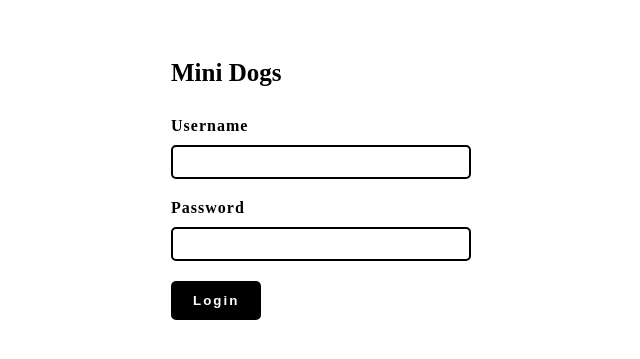
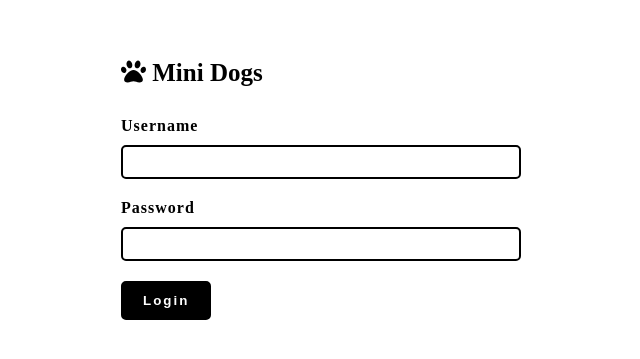
Before and after one commit to EdsonYogi/mini-dogs, a React (Create React App) app: page / in a window 1280 px wide. Shown: the part 211-570 px from the top of the page, without its empty margins (319-959 px from the left). Built offline with nearby package versions, Linux system fonts and the light colour scheme.

Commit message:
adicionado fotos

```diff
--- a/package.json
+++ b/package.json
@@ -3,6 +3,9 @@
   "version": "0.1.0",
   "private": true,
   "dependencies": {
+    "@fortawesome/fontawesome-svg-core": "^1.2.34",
+    "@fortawesome/free-solid-svg-icons": "^5.15.2",
+    "@fortawesome/react-fontawesome": "^0.1.14",
     "@reduxjs/toolkit": "^1.5.0",
     "@testing-library/jest-dom": "^5.11.4",
     "@testing-library/react": "^11.1.0",
--- a/src/App.js
+++ b/src/App.js
@@ -1,6 +1,10 @@
 import React from "react";
 import Main from "./main/";
 import GlobalStyle from "./GlobalStyle";
+import { library } from "@fortawesome/fontawesome-svg-core";
+import { faEye, faPaw } from "@fortawesome/free-solid-svg-icons";
+
+library.add(faEye, faPaw);
 
 function App() {
   return (
--- a/src/components/LoginForm/style.js
+++ b/src/components/LoginForm/style.js
@@ -1,8 +1,6 @@
 import styled from "styled-components";
 
 export const Login = styled.section`
-  width: 300px;
-
   label {
     display: block;
     margin-bottom: 10px;
--- /dev/null
+++ b/src/components/Photo/index.jsx
@@ -0,0 +1,19 @@
+import React from "react";
+import { FontAwesomeIcon } from "@fortawesome/react-fontawesome";
+import { Content, Image, Info, Name, Views } from "./style";
+
+const Photos = ({ src, name, views }) => {
+  return (
+    <Content>
+      <Image src={src} alt={name} />
+      <Info>
+        <Name>{name}</Name>
+        <Views>
+          <FontAwesomeIcon icon="eye" /> {views}
+        </Views>
+      </Info>
+    </Content>
+  );
+};
+
+export default Photos;
--- /dev/null
+++ b/src/components/Photo/style.js
@@ -0,0 +1,39 @@
+import styled from "styled-components";
+
+export const Content = styled.li`
+  display: flex;
+  cursor: pointer;
+  margin-bottom: 10px;
+`;
+
+export const Image = styled.img`
+  display: block;
+  width: 75px;
+  height: 75px;
+  border-radius: 5px 0 0 5px;
+`;
+
+export const Info = styled.div`
+  display: flex;
+  align-items: center;
+  justify-content: space-between;
+  width: 100%;
+  background-color: rgba(0, 0, 0, 0.25);
+  border-radius: 0 5px 5px 0;
+  padding: 0 20px;
+  transition-duration: 0.5s;
+
+  &:hover {
+    background-color: rgba(0, 0, 0, 0.5);
+  }
+`;
+
+export const Name = styled.span`
+  font-size: 25px;
+  font-weight: bold;
+  letter-spacing: 1px;
+`;
+
+export const Views = styled.span`
+  color: black;
+`;
--- a/src/main/index.jsx
+++ b/src/main/index.jsx
@@ -1,8 +1,11 @@
-import React, { useState } from "react";
+import React, { useState, useEffect } from "react";
 import { Content, Title } from "./style";
+import { FontAwesomeIcon } from "@fortawesome/react-fontawesome";
 import { useDispatch, useSelector } from "react-redux";
 import LoginForm from "../components/LoginForm";
+import Photo from "../components/Photo";
 import { login } from "../store/login";
+import { fetchPhotos } from "../store/photos";
 
 const Main = () => {
   const [username, setUsername] = useState(null);
@@ -10,19 +13,58 @@ const Main = () => {
 
   const dispatch = useDispatch();
   const state = useSelector((state) => state);
-
+  console.log(state);
   const handleSubmit = (event) => {
     event.preventDefault();
     dispatch(login({ username, password }));
   };
+
+  useEffect(() => {
+    if (state.login.user.data) {
+      dispatch(fetchPhotos());
+    }
+  }, [state.login.user.data]);
+
+  const content = () => {
+    if (
+      state.login.token.loading ||
+      state.login.user.loading ||
+      state.photos.loading
+    ) {
+      return <p>Loading....</p>;
+    }
+
+    if (!state.login.user.data) {
+      return (
+        <LoginForm
+          onSubmit={handleSubmit}
+          setUsername={setUsername}
+          setPassword={setPassword}
+        />
+      );
+    }
+
+    if (state.login.user.data) {
+      if (state.photos.data) {
+        return (
+          <ul>
+            {state.photos.data.map(({ id, src, title, acessos }) => {
+              return <Photo key={id} src={src} name={title} views={acessos} />;
+            })}
+          </ul>
+        );
+      }
+    }
+
+    return null;
+  };
+
   return (
     <Content>
-      <Title>Mini Dogs</Title>
-      <LoginForm
-        onSubmit={handleSubmit}
-        setUsername={setUsername}
-        setPassword={setPassword}
-      />
+      <Title>
+        <FontAwesomeIcon icon="paw" /> Mini Dogs
+      </Title>
+      {content()}
     </Content>
   );
 };
--- a/src/main/style.js
+++ b/src/main/style.js
@@ -4,7 +4,7 @@ export const Content = styled.div`
   display: flex;
   justify-content: center;
   flex-direction: column;
-  width: 300px;
+  width: 400px;
   height: 100vh;
   margin: 0 auto;
 `;
--- a/src/services/api.js
+++ b/src/services/api.js
@@ -22,3 +22,13 @@ export const USER_GET = (token) => {
     },
   };
 };
+
+export const PHOTOS_GET = (page) => {
+  return {
+    url: `https://dogsapi.origamid.dev/json/api/photo/?_page=${page}&_total=3&_user=0`,
+    options: {
+      method: "GET",
+      cache: "no-store",
+    },
+  };
+};
--- a/src/store/configStore.js
+++ b/src/store/configStore.js
@@ -1,7 +1,8 @@
 import { combineReducers, configureStore } from "@reduxjs/toolkit";
 import login from "./login";
+import photos from "./photos";
 
-const reducer = combineReducers({ login });
+const reducer = combineReducers({ login, photos });
 const store = configureStore({ reducer });
 
 export default store;
--- /dev/null
+++ b/src/store/photos.js
@@ -0,0 +1,15 @@
+import createAsyncSlice from "./createAsyncSlice";
+import { PHOTOS_GET } from "../services/api";
+
+const photos = createAsyncSlice({
+  name: "photos",
+  fetchConfig: (payload) => PHOTOS_GET(payload),
+});
+
+export const fetchPhotos = (page) => async (dispatch) => {
+  try {
+    await dispatch(photos.asyncAction(page));
+  } catch (error) {}
+};
+
+export default photos.reducer;
```
Also changed, not shown: src/components/ListPhotos/index.jsx (deleted, +0 -7 lines), src/components/ListPhotos/style.js (deleted), 1 other file (tests, documents, lock files or other folders).
